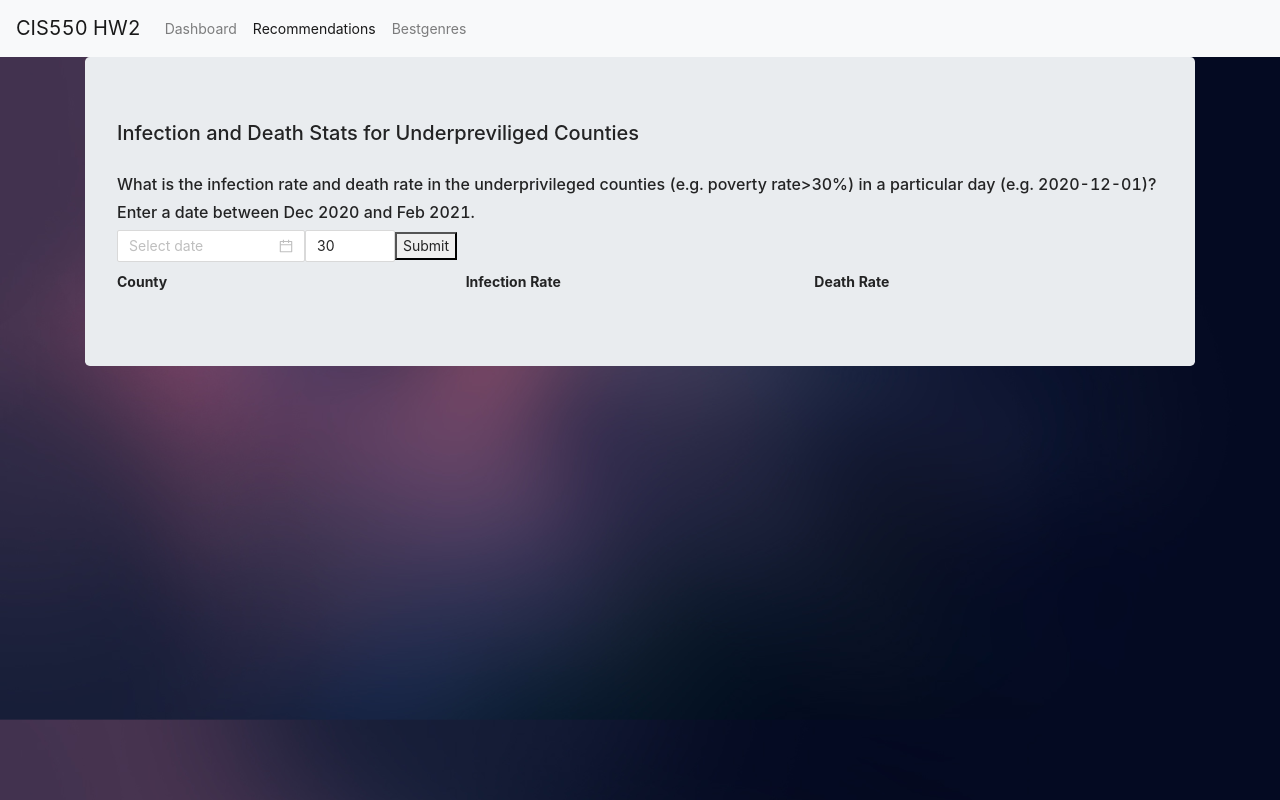
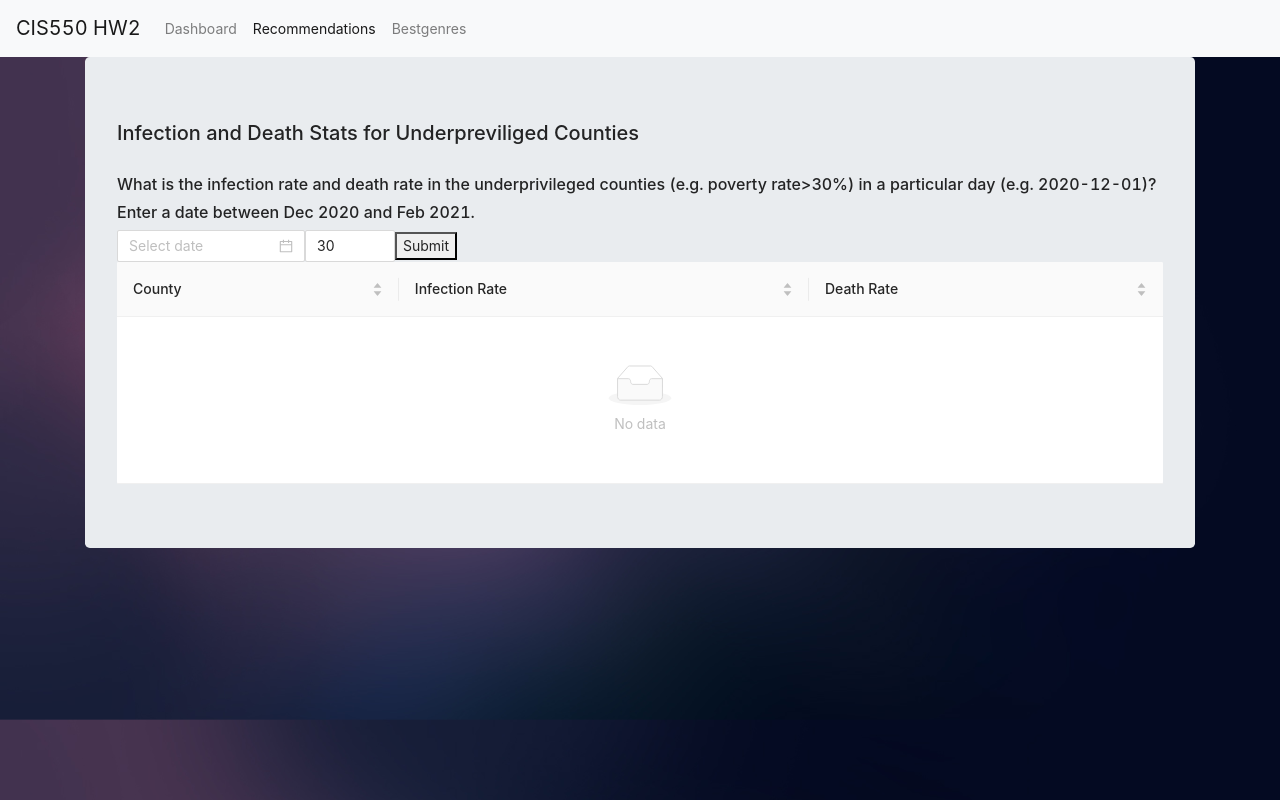
Before and after one commit to ChloeXWang/cis_550_project, a React (Create React App) app in the folder hw2/client/: page /recommendations in a window 1280 px wide. Built offline with nearby package versions, Linux system fonts and the light colour scheme.

Commit message:
table code!

```diff
--- a/hw2/client/src/components/Dashboard.js
+++ b/hw2/client/src/components/Dashboard.js
@@ -11,37 +11,25 @@ const columns = [
     title: 'State',
     dataIndex: 'state',
     key: 'state',
-    render: text => <a>{text}</a>,
+    sorter: (a, b) => a.state.localeCompare(b.state),
+    //TODO: insert a link and have another route to render a new page
+    render: text => <a href="/recommendations">{text}</a>,
   },
   {
     title: 'Date',
     dataIndex: 'date',
     key: 'date',
+    //TODO: change date format
   },
   {
     title: 'Cases',
-    dataIndex: 'cases',
-    key: 'cases',
+    dataIndex: 'MAX(cases)',
+    key: 'MAX(cases)',
+    //TODO: rename column in the query in the router
+    //sorter: (a, b) => a.MAX(cases) - b.MAX(cases),
   },
 ];
 
-const data = [
-  {
-    name: 'John Brown',
-    age: 32,
-    address: 'New York No. 1 Lake Park',
-  },
-  {
-    name: 'Jim Green',
-    age: 42,
-    address: 'London No. 1 Lake Park',
-  },
-  {
-    name: 'Joe Black',
-    age: 32,
-    address: 'Sidney No. 1 Lake Park',
-  },
-];
 
 export default class Dashboard extends React.Component {
   constructor(props) {
@@ -73,10 +61,9 @@ export default class Dashboard extends React.Component {
         console.log(err);
       }).then(topList => {
         //let topListDivs = JSON.parse(JSON.stringify(topList));
-        let topListDivs = topList.map((object, i) => <DashboardMovieRow key={i} state={object.state} date={object.date} cases={object.cases} />);
-        console.log(topListDivs)
+        console.log(topList);
         this.setState({
-          movies: topListDivs
+          movies: topList
         });
       }, err => {
         // Print the error if there is one.
@@ -109,7 +96,6 @@ export default class Dashboard extends React.Component {
                 <div className="header"><strong>Number of Cases</strong></div>
               </div>
               <div className="results-container" id="results">
-                {this.state.movies}
               </div>
             </div>
           </div>
--- a/hw2/client/src/components/Recommendations.js
+++ b/hw2/client/src/components/Recommendations.js
@@ -8,10 +8,33 @@ import 'antd/dist/antd.css';
 import { DatePicker, Space } from 'antd';
 import moment from 'moment';
 import { InputNumber } from 'antd';
+import { Table, Tag} from 'antd';
 
 //const { RangePicker } = DatePicker;
 const dateFormat = 'YYYY-MM-DD';
-
+const columns = [
+  {
+    title: 'County',
+    dataIndex: 'county',
+    key: 'county',
+    sorter: (a, b) => a.county.localeCompare(b.county),
+    //TODO: insert a link and have another route to render a new page
+    render: text => <a href="/recommendations">{text}</a>,
+  },
+  {
+    title: 'Infection Rate',
+    dataIndex: 'infection_rate',
+    key: 'infection_rate',
+	sorter: (a, b) => a.infection_rate - b.infection_rate,
+  },
+  {
+    title: 'Death Rate',
+    dataIndex: 'death_rate',
+    key: 'death_rate',
+    //TODO: rename column in the query in the router
+    sorter: (a, b) => a.death_rate - b.death_rate,
+  },
+];
 
 function disabledDate(current) {
 	let start = moment('2020-11-00').format(dateFormat);
@@ -62,8 +85,7 @@ export default class Recommendations extends React.Component {
 	}
 
 	disabledDate(current) {
-		console.log(current);
-		return current && current < moment().endOf('day');
+		//return current && current < moment().endOf('day');
 		let start = moment('2020-11-00').format(dateFormat);
 		let end = moment('2021-04-00').format(dateFormat);
 		if (current < moment(start)) {
@@ -94,9 +116,9 @@ export default class Recommendations extends React.Component {
 				// Print the error if there is one.
 				console.log(err);
 			}).then(topList => {
-				let topListDivs = topList.map((i) => <RecommendationsRow county={i.county} infection_rate={i.infection_rate} death_rate={i.death_rate} />);
+				//let topListDivs = topList.map((i) => <RecommendationsRow county={i.county} infection_rate={i.infection_rate} death_rate={i.death_rate} />);
 				this.setState({
-					recMovies: topListDivs
+					recMovies: topList
 				});
 			}, err => {
 				// Print the error if there is one.
@@ -127,18 +149,13 @@ export default class Recommendations extends React.Component {
 							<Space direction="vertical">
 								<DatePicker onChange={this.handleMovieNameChange} id="movieName" className="movie-input" disabledDate={this.disabledDate} />
 							</Space>
-							<InputNumber min={1} max={50} defaultValue={this.state.percent} onChange={this.handlePercentChange} />
+							<InputNumber min={1} max={100} defaultValue={this.state.percent} onChange={this.handlePercentChange} />
 							<button id="submitMovieBtn" className="submit-btn" onClick={this.submitMovie}>Submit</button>
 						</div>
 						<div className="header-container">
-							<div className="headers">
-								<div className="header"><strong>County</strong></div>
-								<div className="header"><strong>Infection Rate</strong></div>
-								<div className="header"><strong>Death Rate</strong></div>
-							</div>
+						<Table columns={columns} dataSource={this.state.recMovies} />
 						</div>
 						<div className="results-container" id="results">
-							{this.state.recMovies}
 						</div>
 					</div>
 				</div>
```
